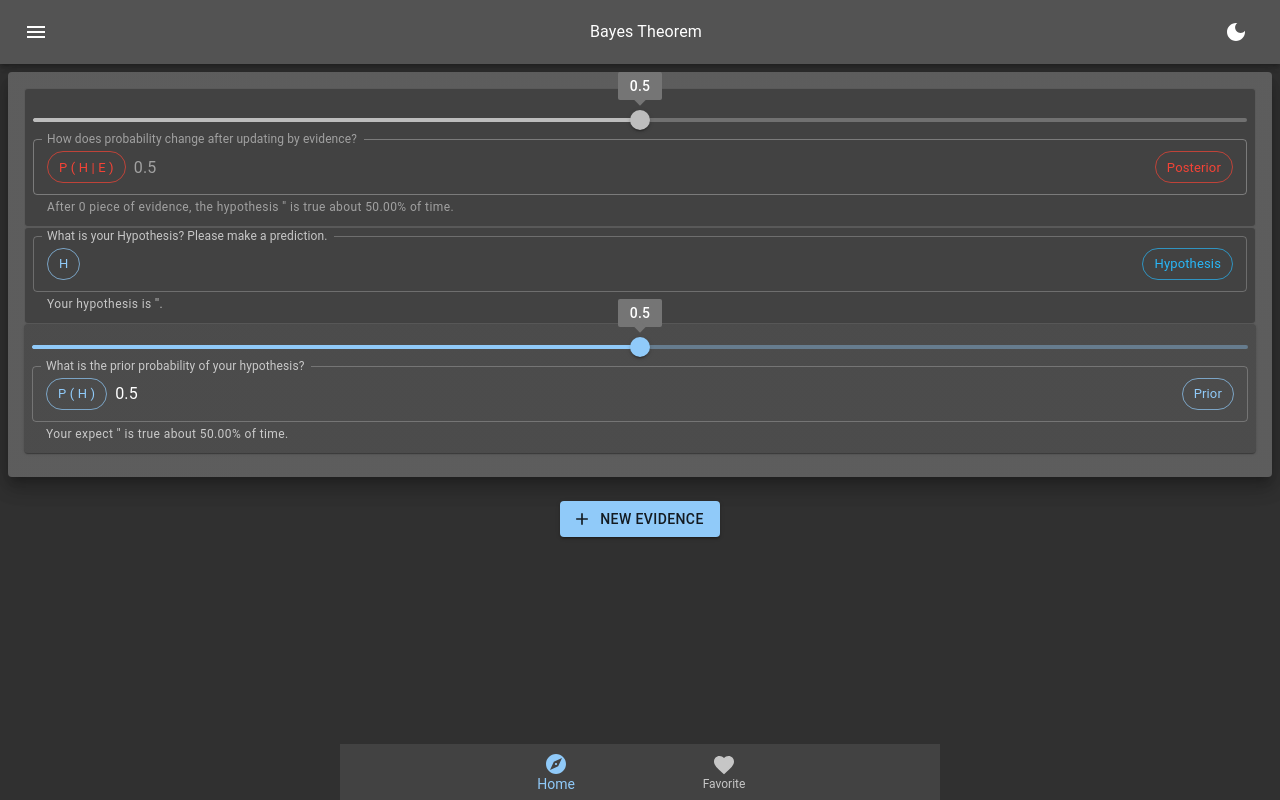
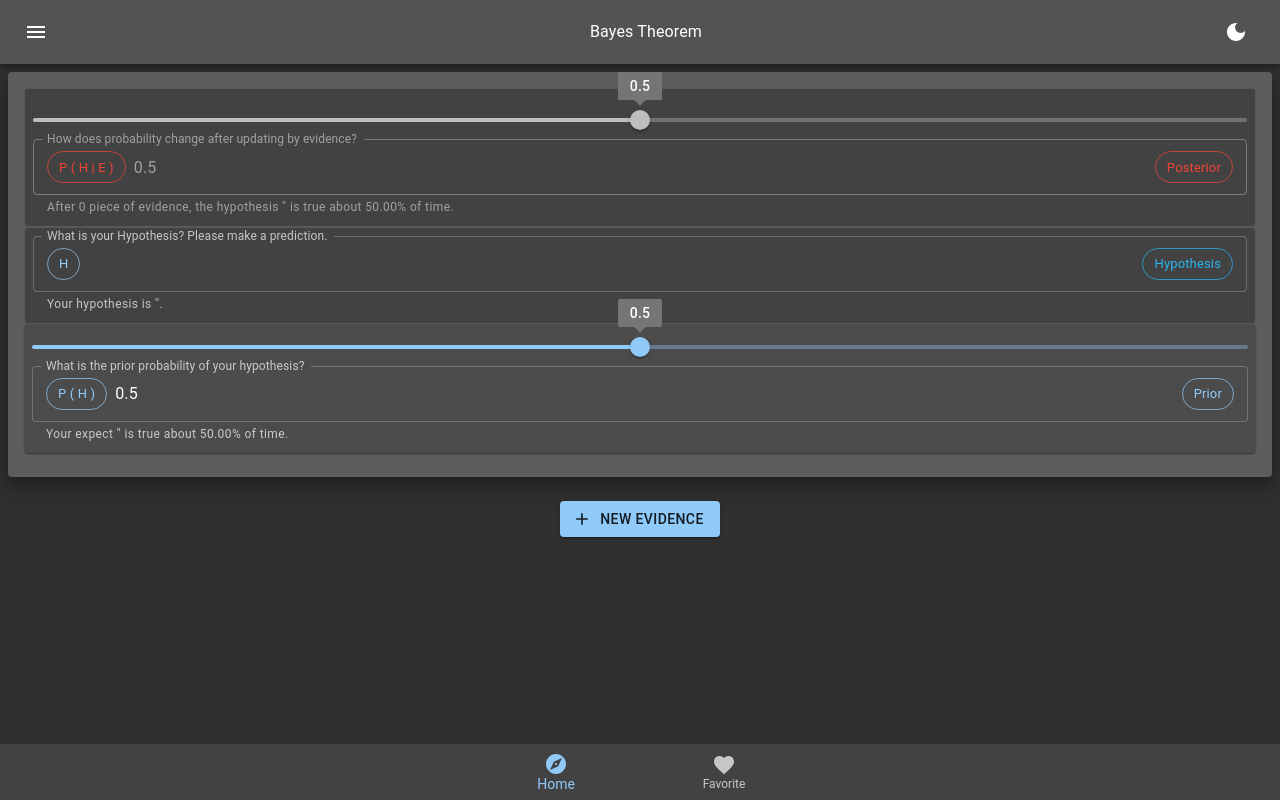
Before and after one commit to quantumsnowball/bayes-domain, a Next.js app: page / in a window 1280 px wide. Built offline with nearby package versions, Linux system fonts and the light colour scheme.

Commit message:
fix: bottom nav blocking viewport

```diff
--- a/components/BottomNav/index.tsx
+++ b/components/BottomNav/index.tsx
@@ -23,18 +23,6 @@ function BottomNav() {
         onChange={(_, newValue) => {
           setValue(newValue)
         }}
-        sx={isMobile ? {
-          position: 'fixed',
-          bottom: 0,
-          left: 0,
-          right: 0,
-          minWidth: 0,
-          minHeight: "56px",
-        } : {
-          minWidth: theme.breakpoints.values.sm,
-          minHeight: "56px",
-          alignSelf: "center"
-        }}
       >
         <BottomNavigationAction
           component={Link}
```
